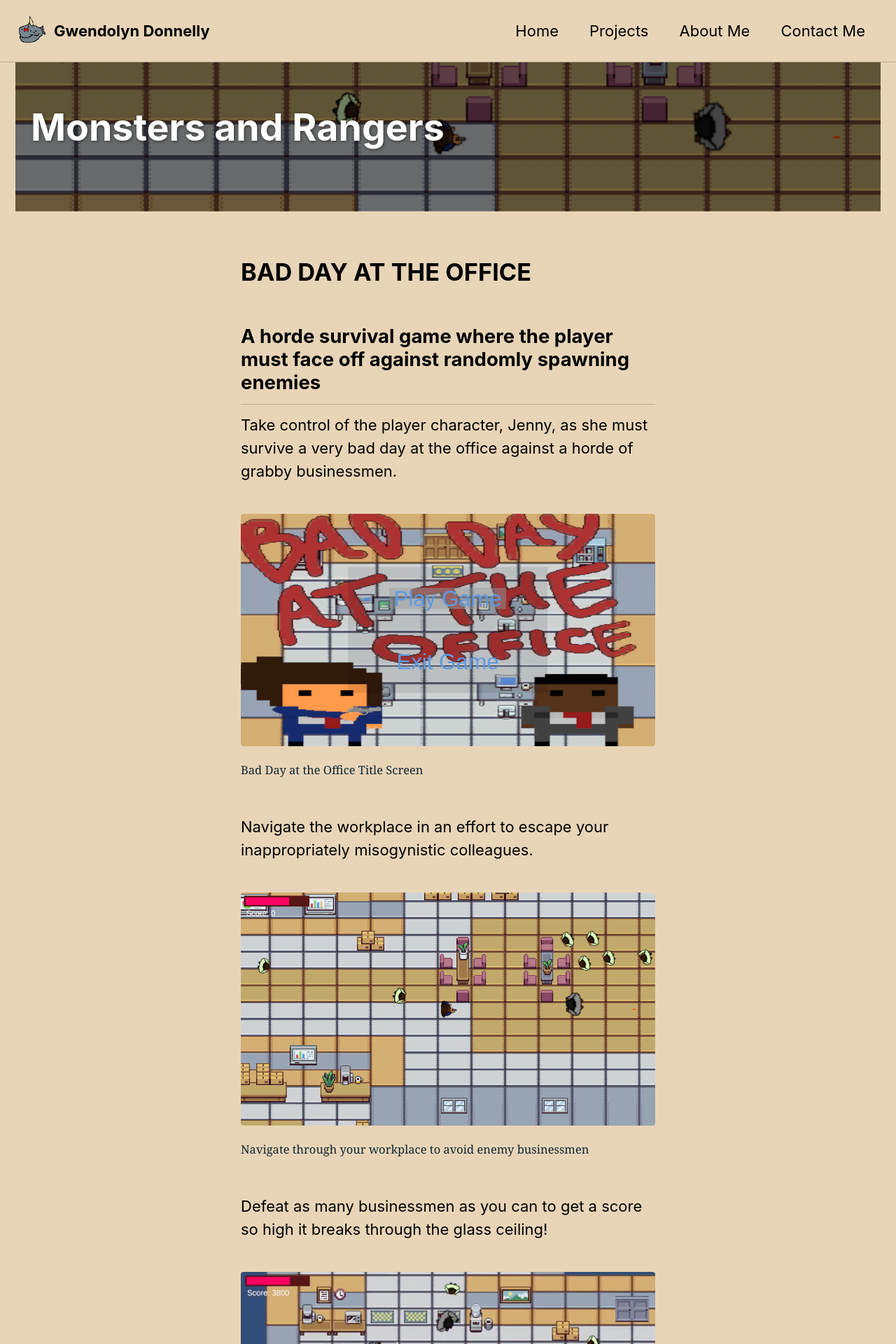
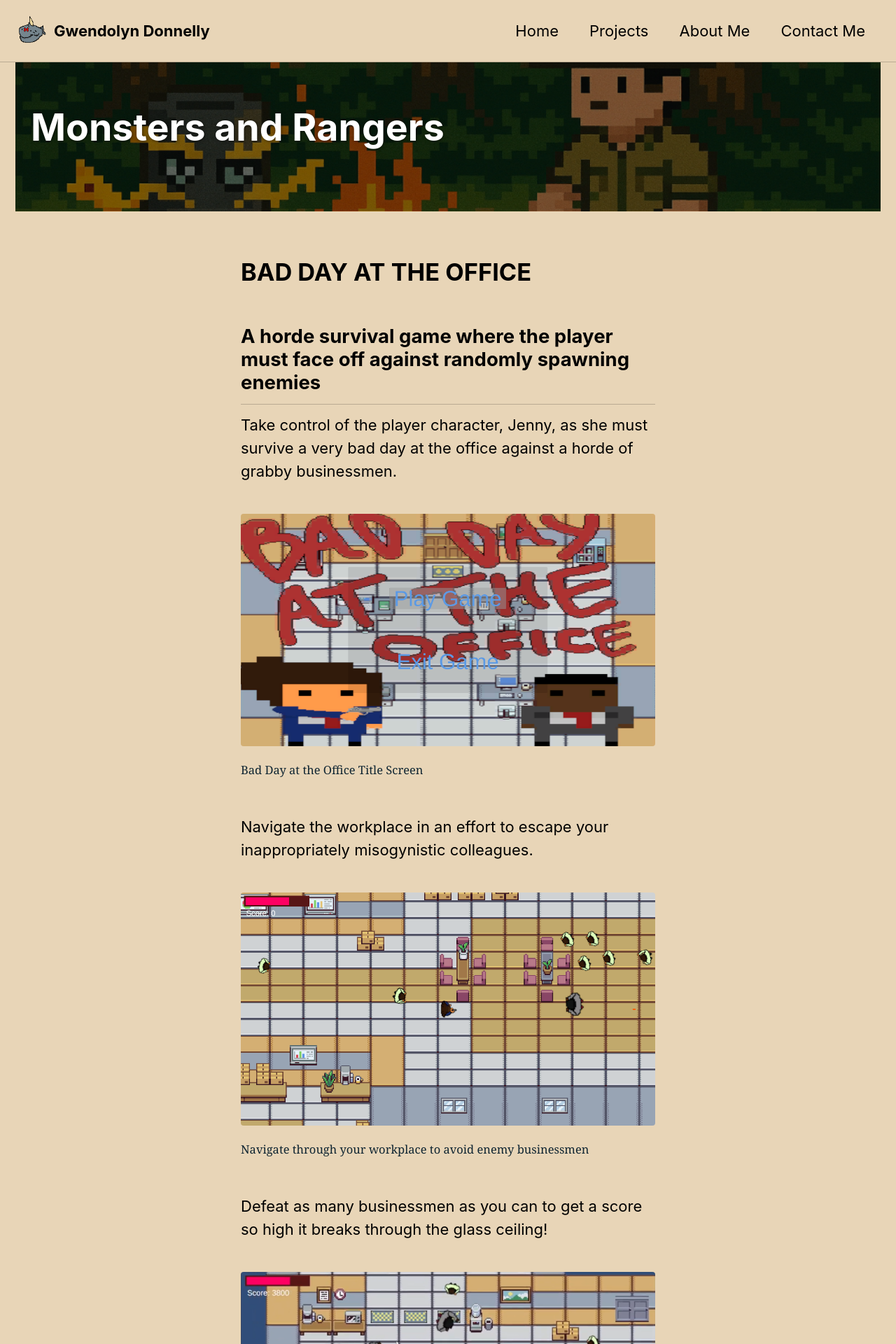
Before and after one commit to Orange-Piccolo/Orange-Piccolo.github.io, a Jekyll site: the page built from _pages/monsters-and-rangers.md, in a window 1280 px wide. Shown: the top 1920 px of the page at 70% size. Built offline with Jekyll 4.4.1, drawn with Linux system fonts in a browser that asks for light colours.

Commit message:
Change overlay image to MAR_Title.png
Updated overlay image for the Monsters and Rangers page.

```diff
--- a/_pages/monsters-and-rangers.md
+++ b/_pages/monsters-and-rangers.md
@@ -5,7 +5,7 @@ permalink: /monsters-and-rangers/
 header:
   overlay_color: "#000"
   overlay_filter: "0.5"
-  overlay_image: /assets/BDATO_Combat.png
+  overlay_image: /assets/MAR_Title.png
 
 gallery_MAR:
   # Recommended: width "240px" to "320px" keeps a neat grid
```
